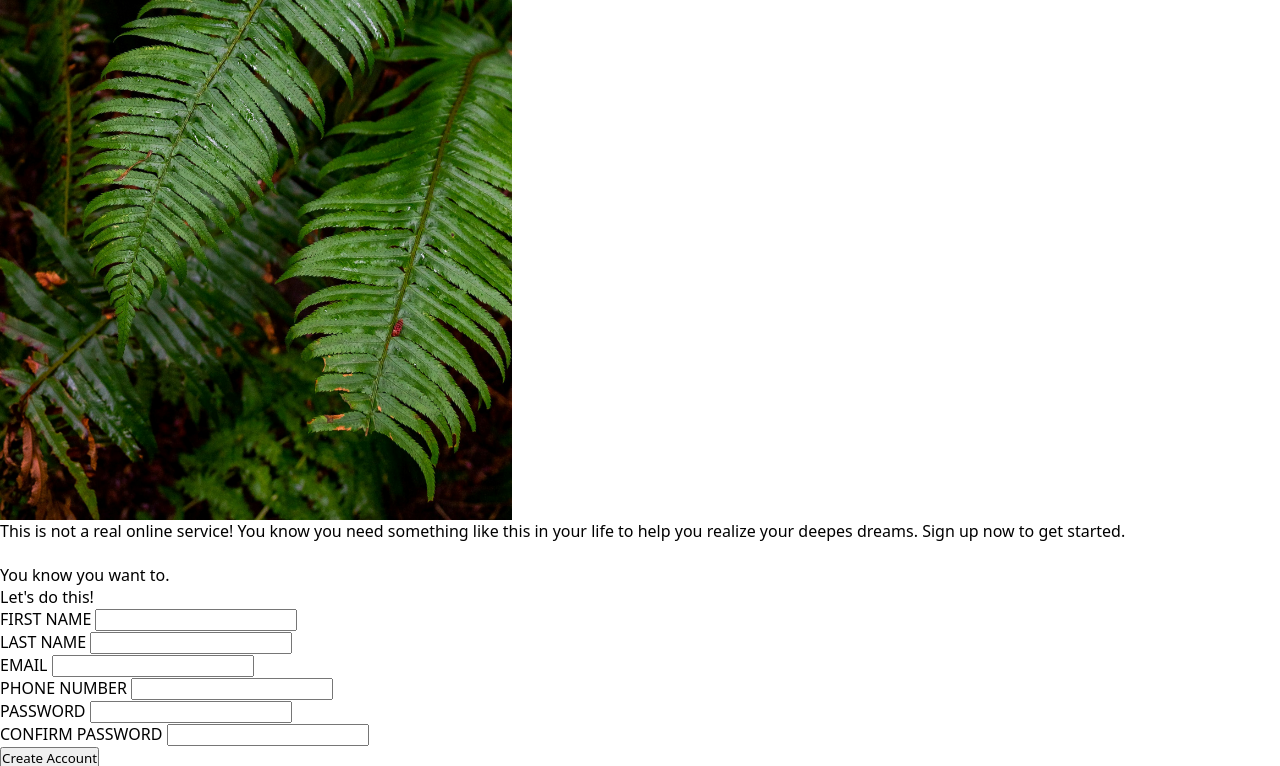
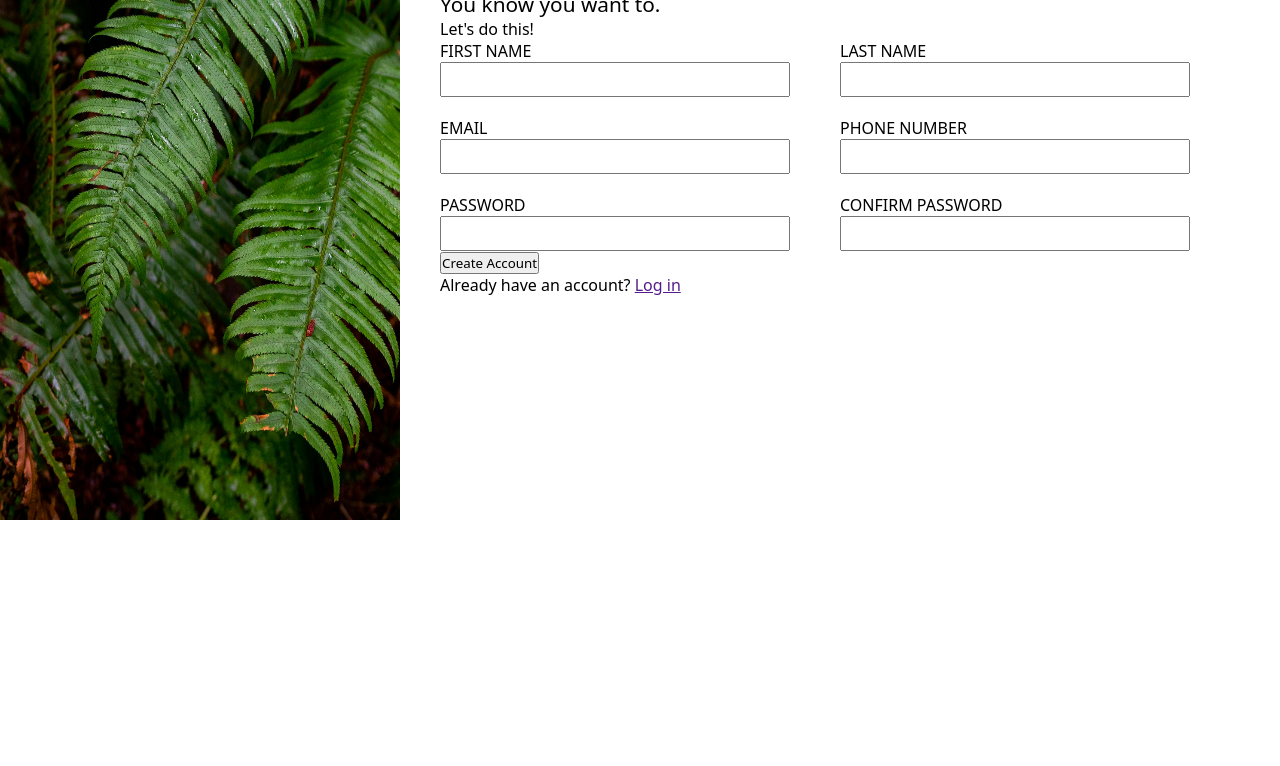
Before and after one commit to Shifardd/sign-up-form, a plain HTML site: page index.html in a window 1280 px wide. Shown: the part 280-1046 px from the top of the page. After the commit the page ends 800 px from the top, so only its background shows below. Drawn offline with Linux system fonts and the light colour scheme.

Commit message:
Add initial layout for main content

```diff
--- a/style.css
+++ b/style.css
@@ -6,9 +6,9 @@
 }
 
 .logo {
-  position: relative;
+  position: fixed;
   height: 100vh;
-  width: max(350px, 40%);
+  width: min(400px, 50%);
 }
 
 .bg-round {
@@ -41,3 +41,34 @@
   font-size: 4rem;
   font-weight: 700;
 }
+
+.main {
+  position: fixed;
+  top: 10px;
+  bottom: 10px;
+  right: 0;
+  left: min(400px, 50%);
+  padding: 120px 40px;
+}
+
+.information {
+  width: max(250px, 61%);
+  font-size: 1.3rem;
+  font-weight: 500;
+}
+
+.all-inputs {
+  display: flex;
+  gap: 20px 50px;
+  flex-wrap: wrap;
+}
+
+.labels {
+  display: flex;
+  flex-direction: column;
+}
+
+.labels input {
+  height: 35px;
+  width: min(350px, 30vw);
+}
```
